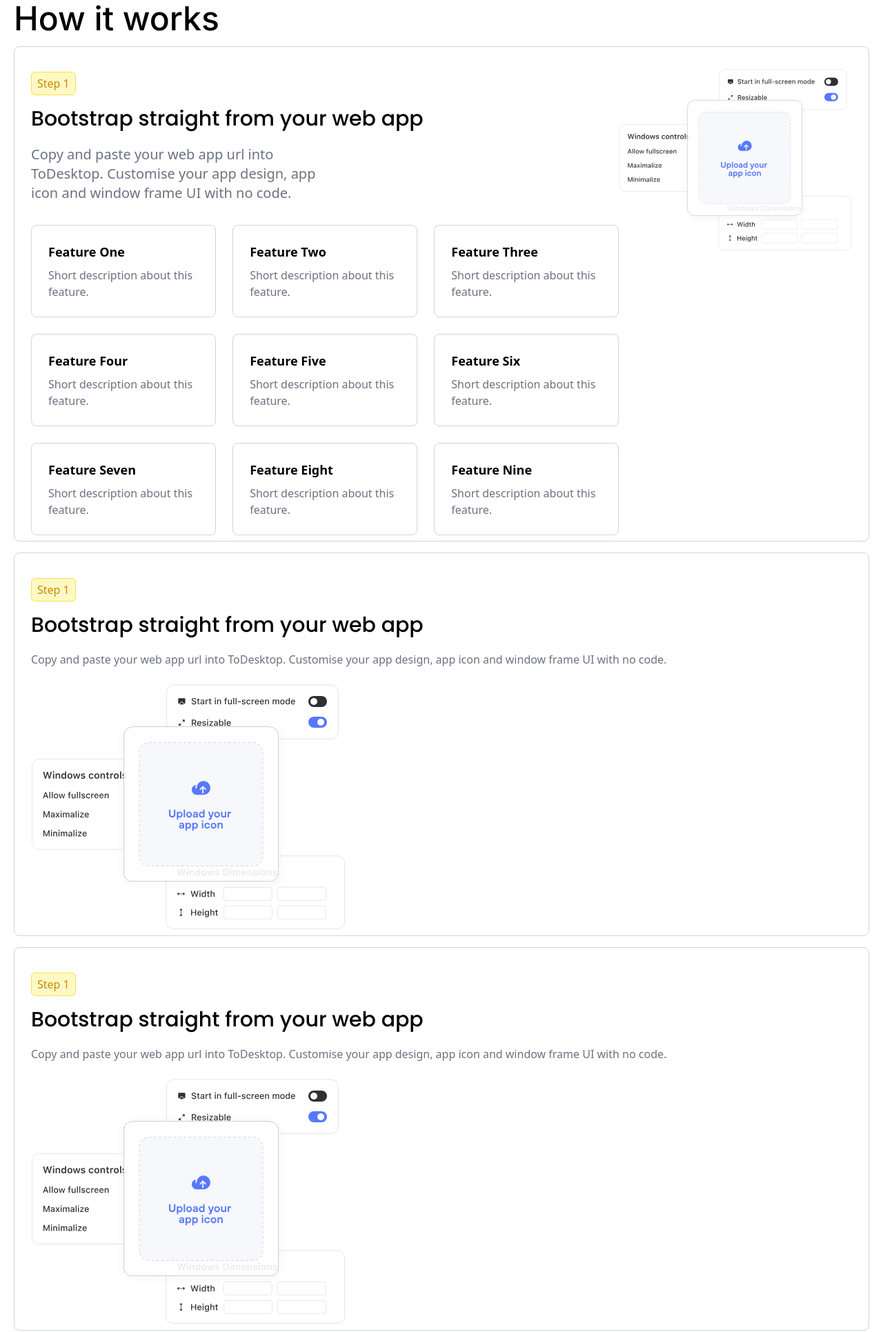
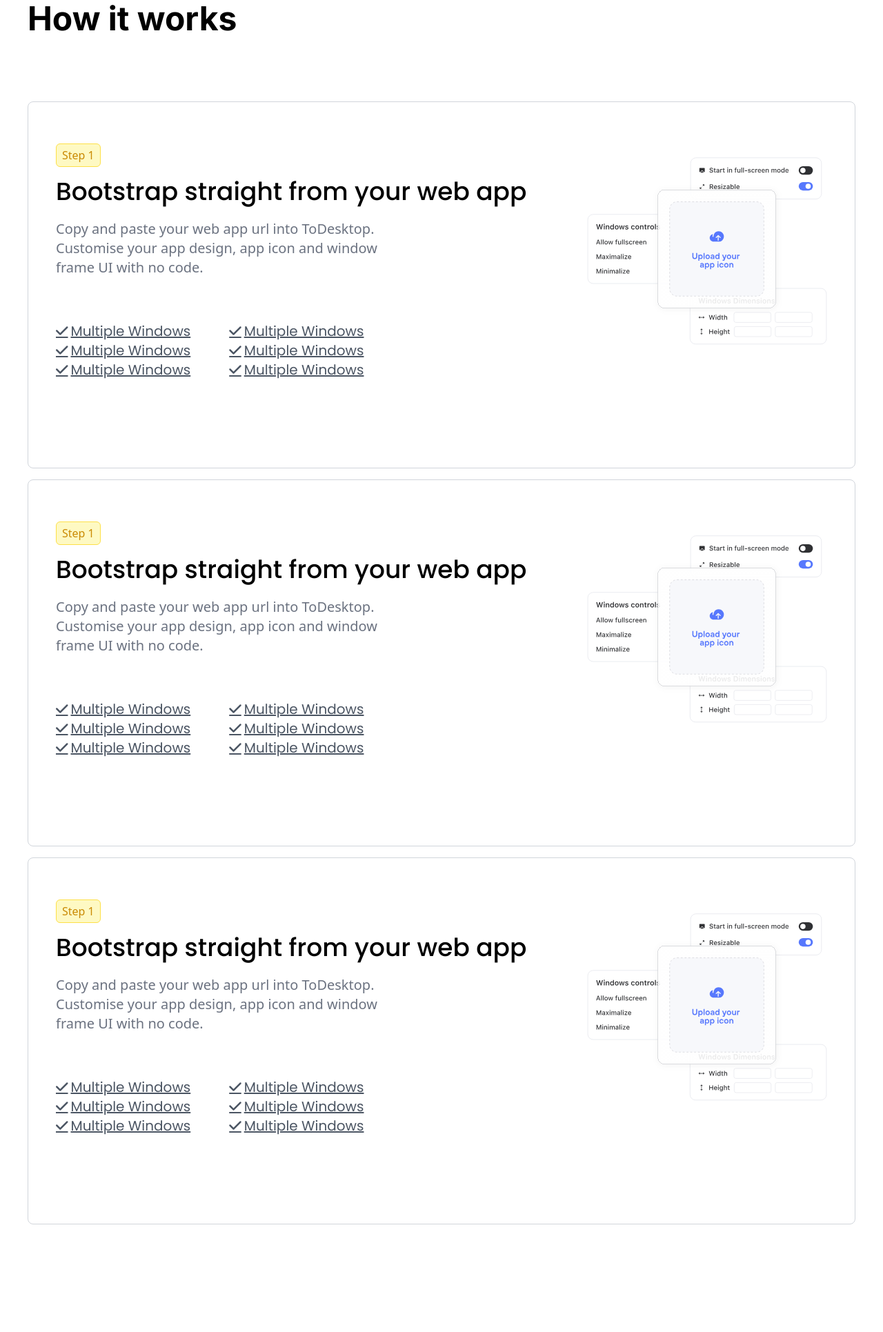
Before and after one commit to Ahon-Moai/ToDesktop, a website: page index.html in a window 1280 px wide. Shown: the part 869-2800 px from the top of the page at 69% size. Drawn offline with nearby package versions, Linux system fonts and the light colour scheme.

Commit message:
FEAT: How it works section

```diff
--- a/index.html
+++ b/index.html
@@ -167,80 +167,116 @@
 
       </main>
       <section class="flex flex-col   gap-4">
-        <h1 class="pl-5 text-5xl font-body font-medium">How it works</h1>
-        <div id="box" class="mr-5 ml-5 flex lg:w:1/2 flex-col    sm:flex-row  px-6 py-2 border border-gray-300 rounded-lg">
+        <h1 class="sm:pl-10 text-5xl font-body pb-20 font-bold ">How it works</h1>
+        <div id="box" class="mr-10  ml-10 flex lg:w:1/2 flex-col    sm:flex-row pt-8 pl-10 pr-10 pb-32 border border-gray-300 rounded-lg">
           <div id="left" class="">
             <p class="text-yellow-600 mt-7 w-fit rounded-md bg-yellow-100 border border-yellow-300 px-2 py-1">Step 1</p>
-          <h1 class="text-3xl font-medium font-display mt-4 w-full ">Bootstrap straight from your web app</h1>
+          <h1 class="text-4xl sm:text-4xl font-medium font-display mt-4 w-full ">Bootstrap straight from your web app</h1>
 
-          <p class="text-gray-500 mt-5 w-1/2 sm:text-xl ">Copy and paste your web app url into ToDesktop. Customise your app design, app icon and window frame UI with no code.</p>
-        <div class="grid grid-cols-1 sm:grid-cols-2 lg:grid-cols-3 gap-6 mt-8">
-
-  <div class="p-6 border border-gray-300 rounded-lg">
-    <h3 class="text-lg font-semibold">Feature One</h3>
-    <p class="text-gray-500 mt-2">Short description about this feature.</p>
-  </div>
-
-  <div class="p-6 border border-gray-300 rounded-lg">
-    <h3 class="text-lg font-semibold">Feature Two</h3>
-    <p class="text-gray-500 mt-2">Short description about this feature.</p>
-  </div>
-
-  <div class="p-6 border border-gray-300 rounded-lg">
-    <h3 class="text-lg font-semibold">Feature Three</h3>
-    <p class="text-gray-500 mt-2">Short description about this feature.</p>
-  </div>
-
-  <div class="p-6 border border-gray-300 rounded-lg">
-    <h3 class="text-lg font-semibold">Feature Four</h3>
-    <p class="text-gray-500 mt-2">Short description about this feature.</p>
-  </div>
-
-  <div class="p-6 border border-gray-300 rounded-lg">
-    <h3 class="text-lg font-semibold">Feature Five</h3>
-    <p class="text-gray-500 mt-2">Short description about this feature.</p>
-  </div>
-
-  <div class="p-6 border border-gray-300 rounded-lg">
-    <h3 class="text-lg font-semibold">Feature Six</h3>
-    <p class="text-gray-500 mt-2">Short description about this feature.</p>
-  </div>
-
-  <div class="p-6 border border-gray-300 rounded-lg">
-    <h3 class="text-lg font-semibold">Feature Seven</h3>
-    <p class="text-gray-500 mt-2">Short description about this feature.</p>
-  </div>
-
-  <div class="p-6 border border-gray-300 rounded-lg">
-    <h3 class="text-lg font-semibold">Feature Eight</h3>
-    <p class="text-gray-500 mt-2">Short description about this feature.</p>
-  </div>
-
-  <div class="p-6 border border-gray-300 rounded-lg">
-    <h3 class="text-lg font-semibold">Feature Nine</h3>
-    <p class="text-gray-500 mt-2">Short description about this feature.</p>
-  </div>
-
-</div>
+          <p class="text-gray-500 mt-5 w-11/12 pb-10 sm:w-8/12 text-lg sm:text-xl ">Copy and paste your web app url into ToDesktop. Customise your app design, app icon and window frame UI with no code.</p>
+      <div id="dtls" class="flex flex-row gap-8 sm:gap-14 text-gray-600 sm:text-xl pt-6 font-display underline">
+        <div id="left-dtls">
+          <p class="flex flex-row items-center gap-1"><i class="fa-solid fa-check"></i>Multiple Windows</p>
+           <p class="flex flex-row items-center gap-1"><i class="fa-solid fa-check"></i>Multiple Windows</p>  <p class="flex flex-row items-center gap-1"><i class="fa-solid fa-check"></i>Multiple Windows</p>
+        </div>
+        <div id="right-dtls">
+             <p class="flex flex-row items-center gap-1"><i class="fa-solid fa-check"></i>Multiple Windows</p>
+               <p class="flex flex-row items-center gap-1"><i class="fa-solid fa-check"></i>Multiple Windows</p>
+                 <p class="flex flex-row items-center gap-1"><i class="fa-solid fa-check"></i>Multiple Windows</p>
+        </div>
+      </div>
         </div>
       <div id="right" class="">
-         <img class="mt-6" src="./assets/asset 66.svg" alt="">
+         <img class="mt-12 w-[520px]" src="./assets/asset 66.svg" alt="">
       </div>
         </div>
-          <div id="box" class="mr-5 ml-5 px-6 py-2 border border-gray-300 rounded-lg">
-          <p class="text-yellow-600 mt-7 w-fit rounded-md bg-yellow-100 border border-yellow-300 px-2 py-1">Step 1</p>
-          <h1 class="text-3xl font-medium font-display mt-4 w-full ">Bootstrap straight from your web app</h1>
+        <div id="box" class="mr-10  ml-10 flex lg:w:1/2 flex-col    sm:flex-row pt-8 pl-10 pr-10 pb-32 border border-gray-300 rounded-lg">
+          <div id="left" class="">
+            <p class="text-yellow-600 mt-7 w-fit rounded-md bg-yellow-100 border border-yellow-300 px-2 py-1">Step 1</p>
+          <h1 class="text-4xl sm:text-4xl font-medium font-display mt-4 w-full ">Bootstrap straight from your web app</h1>
 
-          <p class="text-gray-500 mt-5 ">Copy and paste your web app url into ToDesktop. Customise your app design, app icon and window frame UI with no code.</p>
-       <img class="mt-6" src="./assets/asset 66.svg" alt="">
+          <p class="text-gray-500 mt-5 w-11/12 pb-10 sm:w-8/12 text-lg sm:text-xl ">Copy and paste your web app url into ToDesktop. Customise your app design, app icon and window frame UI with no code.</p>
+      <div id="dtls" class="flex flex-row gap-8 sm:gap-14 text-gray-600 sm:text-xl pt-6 font-display underline">
+        <div id="left-dtls">
+          <p class="flex flex-row items-center gap-1"><i class="fa-solid fa-check"></i>Multiple Windows</p>
+           <p class="flex flex-row items-center gap-1"><i class="fa-solid fa-check"></i>Multiple Windows</p>  <p class="flex flex-row items-center gap-1"><i class="fa-solid fa-check"></i>Multiple Windows</p>
         </div>
-          <div id="box" class="mr-5 ml-5 px-6 py-2 border border-gray-300 rounded-lg">
-          <p class="text-yellow-600 mt-7 w-fit rounded-md bg-yellow-100 border border-yellow-300 px-2 py-1">Step 1</p>
-          <h1 class="text-3xl font-medium font-display mt-4 w-full ">Bootstrap straight from your web app</h1>
+        <div id="right-dtls">
+             <p class="flex flex-row items-center gap-1"><i class="fa-solid fa-check"></i>Multiple Windows</p>
+               <p class="flex flex-row items-center gap-1"><i class="fa-solid fa-check"></i>Multiple Windows</p>
+                 <p class="flex flex-row items-center gap-1"><i class="fa-solid fa-check"></i>Multiple Windows</p>
+        </div>
+      </div>
+        </div>
+      <div id="right" class="">
+         <img class="mt-12 w-[520px]" src="./assets/asset 66.svg" alt="">
+      </div>
+        </div>
+        <div id="box" class="mr-10  ml-10 flex lg:w:1/2 flex-col    sm:flex-row pt-8 pl-10 pr-10 pb-32 border border-gray-300 rounded-lg">
+          <div id="left" class="">
+            <p class="text-yellow-600 mt-7 w-fit rounded-md bg-yellow-100 border border-yellow-300 px-2 py-1">Step 1</p>
+          <h1 class="text-4xl sm:text-4xl font-medium font-display mt-4 w-full ">Bootstrap straight from your web app</h1>
 
-          <p class="text-gray-500 mt-5 ">Copy and paste your web app url into ToDesktop. Customise your app design, app icon and window frame UI with no code.</p>
-       <img class="mt-6" src="./assets/asset 66.svg" alt="">
+          <p class="text-gray-500 mt-5 w-11/12 pb-10 sm:w-8/12 text-lg sm:text-xl ">Copy and paste your web app url into ToDesktop. Customise your app design, app icon and window frame UI with no code.</p>
+      <div id="dtls" class="flex flex-row gap-8 sm:gap-14 text-gray-600 sm:text-xl pt-6 font-display underline">
+        <div id="left-dtls">
+          <p class="flex flex-row items-center gap-1"><i class="fa-solid fa-check"></i>Multiple Windows</p>
+           <p class="flex flex-row items-center gap-1"><i class="fa-solid fa-check"></i>Multiple Windows</p>  <p class="flex flex-row items-center gap-1"><i class="fa-solid fa-check"></i>Multiple Windows</p>
         </div>
+        <div id="right-dtls">
+             <p class="flex flex-row items-center gap-1"><i class="fa-solid fa-check"></i>Multiple Windows</p>
+               <p class="flex flex-row items-center gap-1"><i class="fa-solid fa-check"></i>Multiple Windows</p>
+                 <p class="flex flex-row items-center gap-1"><i class="fa-solid fa-check"></i>Multiple Windows</p>
+        </div>
+      </div>
+        </div>
+      <div id="right" class="">
+         <img class="mt-12 w-[520px]" src="./assets/asset 66.svg" alt="">
+      </div>
+        </div>
+
+
+      </section>
+      <section class="flex flex-col ">
+        <h1 class="sm:pl-10 pt-36 max-w-2xl leading-normal text-5xl font-body pb-20 font-bold ">ToDesktop handles the details</h1>
+       <div class="flex sm:flex-row flex-col" id="container">
+   <div class="ml-10 mr-10 pb-32 flex justify-evenly  flex-col  gap-6" id="row-1">
+          <div class="bg-gray-50  w-fit flex flex-col items-center border border-gray-300 rounded-2xl pt-10 pb-12 pl-20 pr-20 " id="card">
+            <p class="pb-6 font-display font-medium text-2xl">Native Notifications</p>
+            <img src="./assets/asset 37.png" alt="">
+          </div>
+
+          <div class="bg-gray-50  w-fit flex flex-col items-center border border-gray-300 rounded-2xl pt-10 pb-12 pl-20 pr-20 " id="card">
+            <p class="pb-6 font-display font-medium text-2xl">Native Notifications</p>
+            <img src="./assets/asset 37.png" alt="">
+          </div>
+        </div>
+        <div class="ml-10 mr-10 pb-32 flex justify-evenly  flex-col  gap-6" id="row-1">
+          <div class="bg-gray-50  w-fit flex flex-col items-center border border-gray-300 rounded-2xl pt-10 pb-12 pl-20 pr-20 " id="card">
+            <p class="pb-6 font-display font-medium text-2xl">Native Notifications</p>
+            <img src="./assets/asset 37.png" alt="">
+          </div>
+
+          <div class="bg-gray-50  w-fit flex flex-col items-center border border-gray-300 rounded-2xl pt-10 pb-12 pl-20 pr-20 " id="card">
+            <p class="pb-6 font-display font-medium text-2xl">Native Notifications</p>
+            <img src="./assets/asset 37.png" alt="">
+          </div>
+        </div>
+        <div class="ml-10 mr-10 pb-32 flex justify-evenly  flex-col  gap-6" id="row-1">
+          <div class="bg-gray-50  w-fit flex flex-col items-center border border-gray-300 rounded-2xl pt-10 pb-12 pl-20 pr-20 " id="card">
+            <p class="pb-6 font-display font-medium text-2xl">Native Notifications</p>
+            <img src="./assets/asset 37.png" alt="">
+          </div>
+
+          <div class="bg-gray-50  w-fit flex flex-col items-center border border-gray-300 rounded-2xl pt-10 pb-12 pl-20 pr-20 " id="card">
+            <p class="pb-6 font-display font-medium text-2xl">Native Notifications</p>
+            <img src="./assets/asset 37.png" alt="">
+          </div>
+        </div>
+       </div>
+
+        <div id="row-2"></div>
+
 
       </section>
   </body>
```
